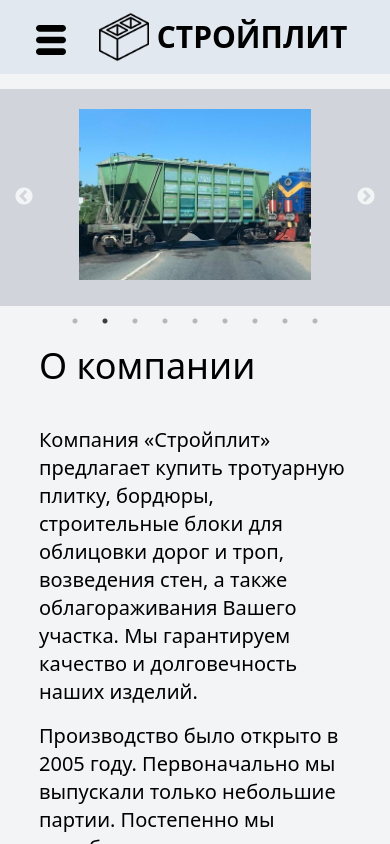
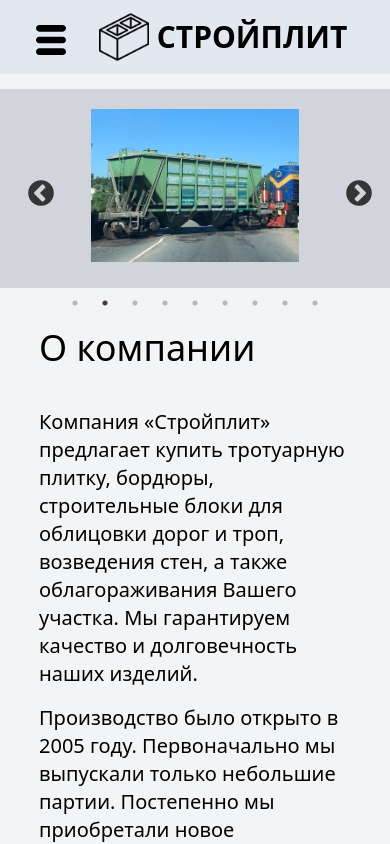
Before and after one commit to GrishaMarkaryan/stroyplit, a Next.js app: page /about-us in a window 390 px wide. Shown: the top 844 px of the page. Built offline with nearby package versions, Linux system fonts and the light colour scheme.

Commit message:
the website is ready for deployment

```diff
--- /dev/null
+++ b/app/_components/slider.css
@@ -0,0 +1,6 @@
+
+/* Override the default styles for the previous arrow */
+.slick-arrow:before {
+    font-size: 30px; /* Adjust the size as needed */
+    color: black;
+}
--- a/app/_components/slider.tsx
+++ b/app/_components/slider.tsx
@@ -17,6 +17,9 @@ import photo7 from '@/app/_images/_photoSlider/7.jpg'
 
 import "slick-carousel/slick/slick.css";
 import "slick-carousel/slick/slick-theme.css";
+import './slider.css'
+
+
 
 export default function SliderImages() {
     const [modalIsOpen, setModalIsOpen] = useState(false);
@@ -84,7 +87,7 @@ export default function SliderImages() {
 
     return (
         <div>
-            <Slider {...settings}>
+            <Slider {...settings} className="px-0 md:px-5 mx-3 md:mx-5">
                 {images.map((image, index) => {
                     return (
                         <div key={index} onClick={() => openModal(image)} className="">
--- a/app/layout.tsx
+++ b/app/layout.tsx
@@ -6,8 +6,8 @@ import Footer from "./_components/footer";
 
 
 export const metadata: Metadata = {
-  title: "STROYPLIT",
-  description: "Generated by create next app",
+  title: "СТРОЙПЛИТ",
+  description: "Тротуарная плитка, бордюры, строительные блоки, цемент",
 };
 
 export default function RootLayout({
```
Also changed, not shown: 1 other file (tests, documents, lock files or other folders).
